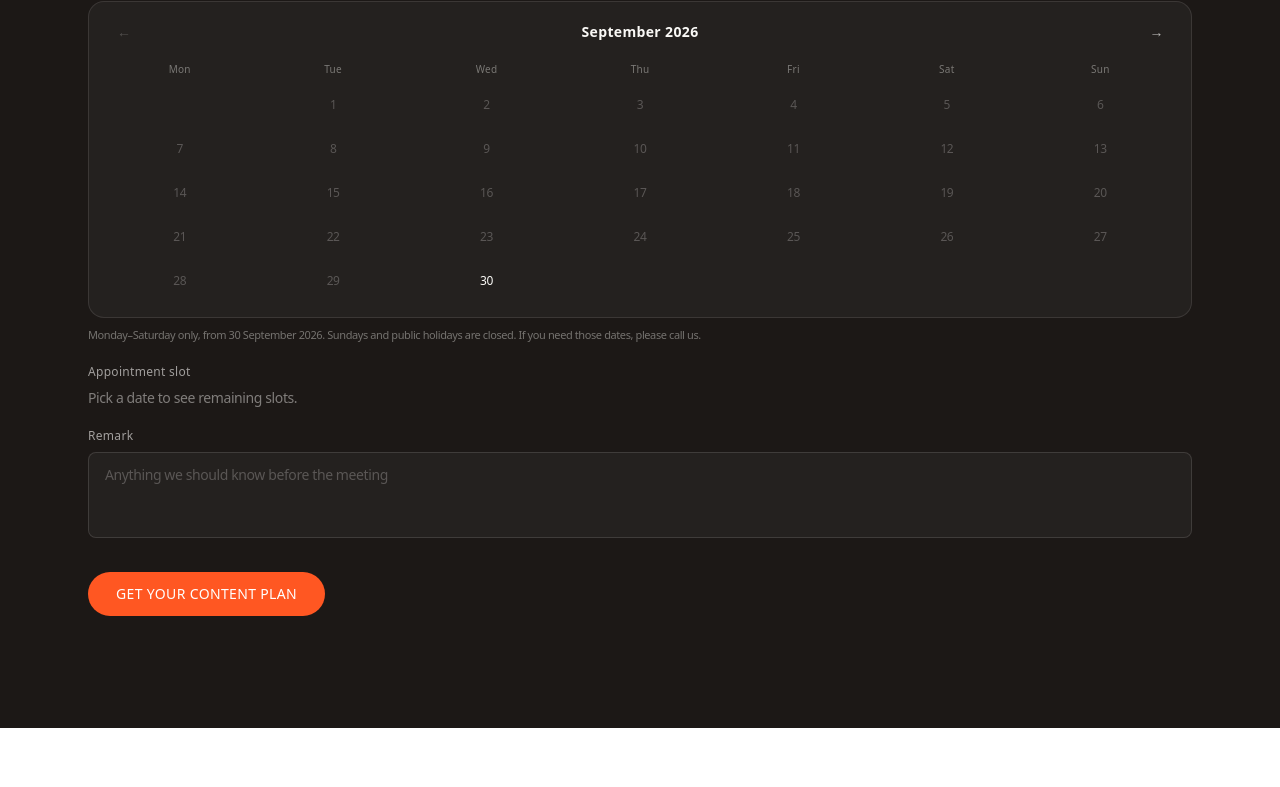
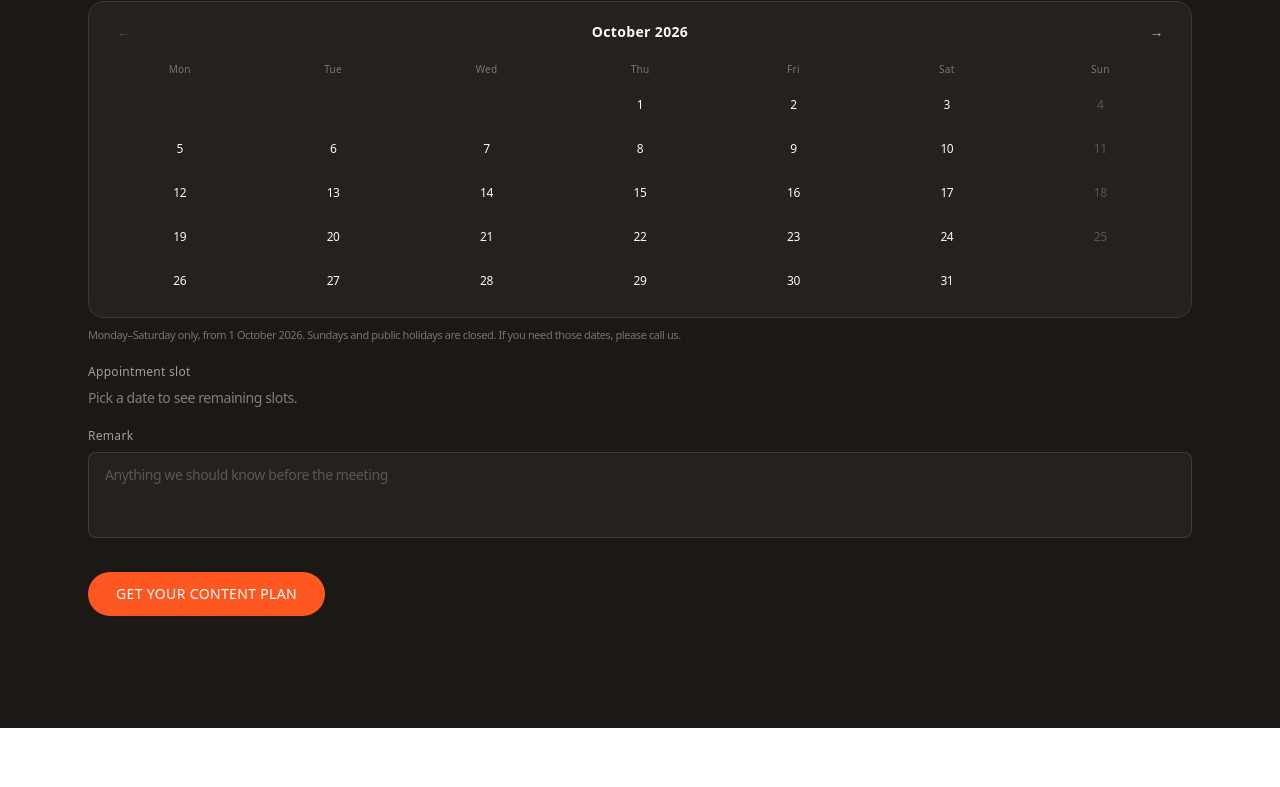
Before and after one commit to bean4896/paibupai, a Next.js app: page / in a window 1280 px wide. Shown: the part 6734-7521 px from the top of the page. Built offline with nearby package versions, Linux system fonts and the light colour scheme.

Commit message:
Open bookings from 1 October 2026 instead of 30 September.
Co-authored-by: Cursor <cursoragent@cursor.com>

```diff
--- a/components/booking/BookingForm.tsx
+++ b/components/booking/BookingForm.tsx
@@ -287,7 +287,7 @@ export default function BookingForm() {
           </div>
         </div>
         <p className="mt-2 text-[11px] leading-relaxed text-cream/40">
-          Monday–Saturday only, from 30 September 2026. Sundays and public holidays are closed. If you need those dates, please call us.
+          Monday–Saturday only, from 1 October 2026. Sundays and public holidays are closed. If you need those dates, please call us.
         </p>
       </div>
 
--- a/lib/booking/config.ts
+++ b/lib/booking/config.ts
@@ -53,7 +53,7 @@ export const SG_HOLIDAYS: Record<string, string> = {
   '2027-12-25': 'Christmas Day',
 }
 
-export const BOOKING_OPENS_ON = '2026-09-30'
+export const BOOKING_OPENS_ON = '2026-10-01'
 
 export function todayInSingapore() {
   return new Intl.DateTimeFormat('en-CA', {
```
